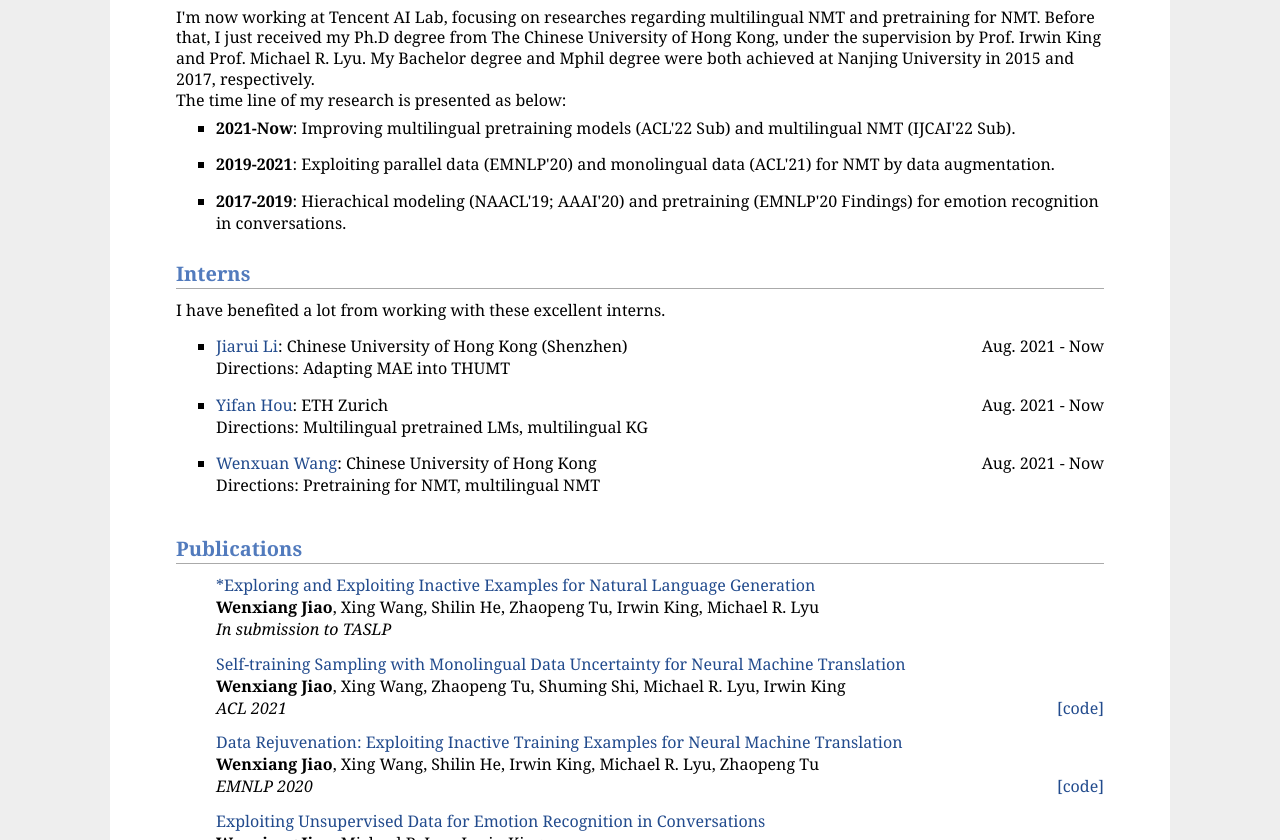
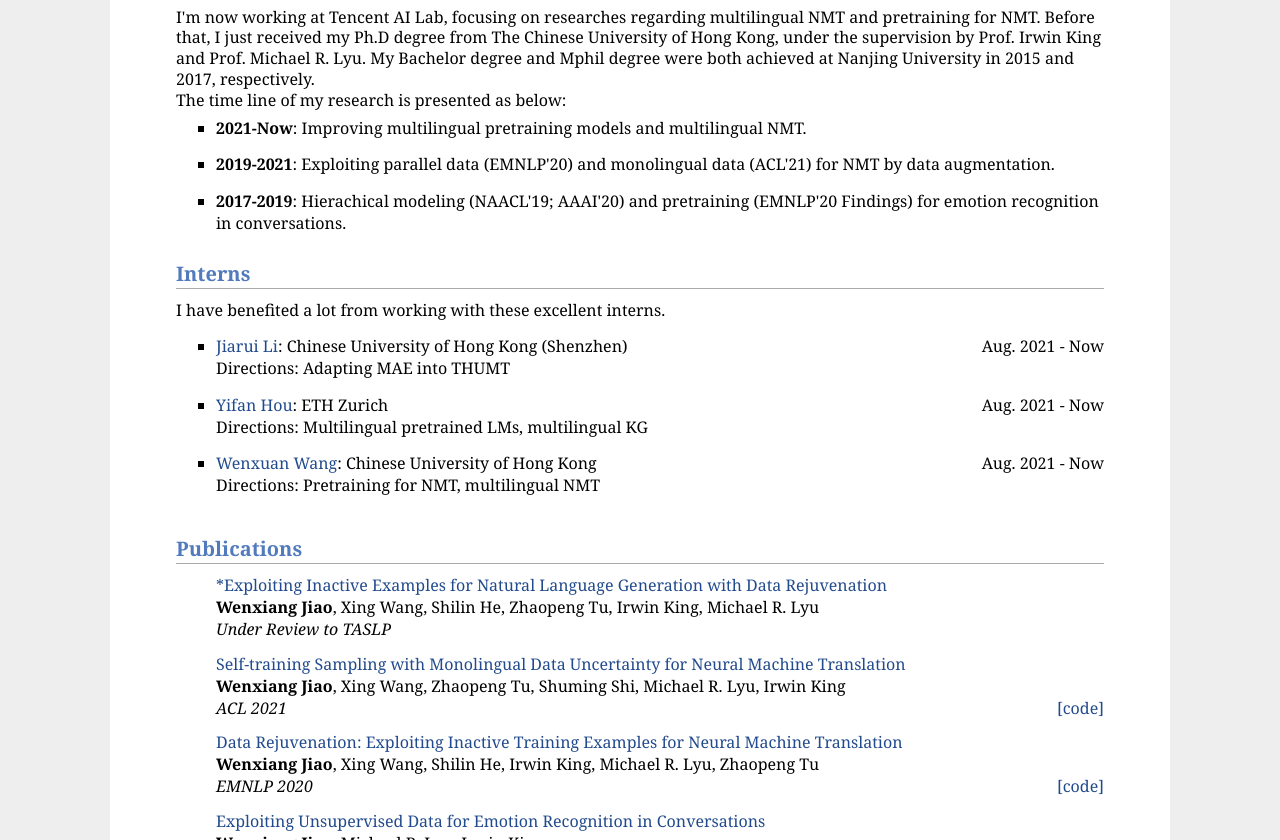
Before and after one commit to yywang16/yywang16.github.io, a plain HTML site: page index.html in a window 1280 px wide. Shown: the part 654-1494 px from the top of the page. Drawn offline with Linux system fonts and the light colour scheme.

Commit message:
Update index.html

```diff
--- a/index.html
+++ b/index.html
@@ -59,7 +59,7 @@
     The time line of my research is presented as below:
     <ul>
 	<li>
-            <b>2021-Now</b>: Improving multilingual pretraining models (ACL'22 Sub) and multilingual NMT (IJCAI'22 Sub).
+            <b>2021-Now</b>: Improving multilingual pretraining models and multilingual NMT.
         </li>
         <li>
             <b>2019-2021</b>: Exploiting parallel data (EMNLP'20) and monolingual data (ACL'21) for NMT by data augmentation.
@@ -98,9 +98,9 @@
 
 <h2>Publications <small></small></h2>
 <ul>
-    <a href="">*Exploring and Exploiting Inactive Examples for Natural Language Generation</a> <br>
+    <a href="">*Exploiting Inactive Examples for Natural Language Generation with Data Rejuvenation</a> <br>
     <b>Wenxiang Jiao</b>, Xing Wang, Shilin He, Zhaopeng Tu, Irwin King, Michael R. Lyu <br>
-    <i>In submission to TASLP</i>
+    <i>Under Review to TASLP</i>
 </ul>
 <ul>
     <a href="https://arxiv.org/abs/2106.00941">Self-training Sampling with Monolingual Data Uncertainty for Neural Machine Translation</a> <br>
```
